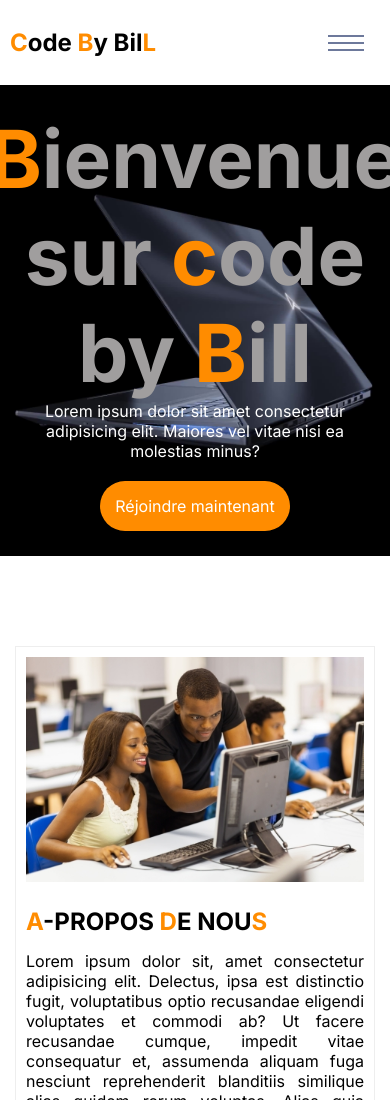
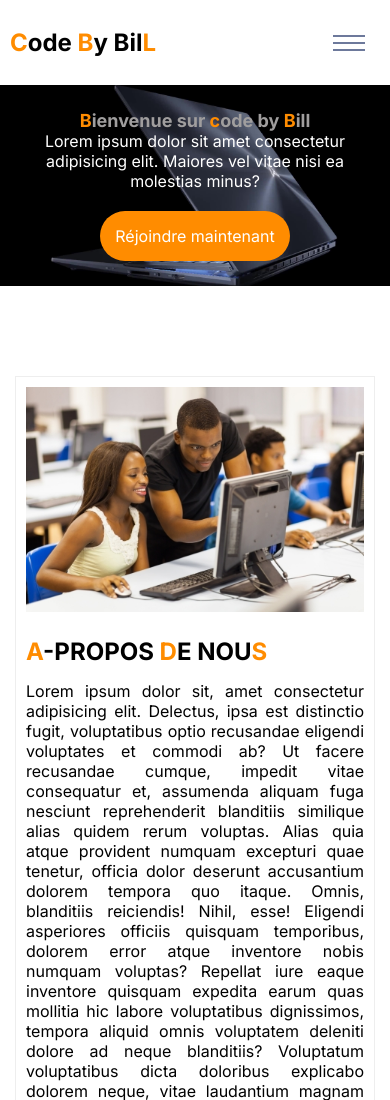
Before and after one commit to Henriprogrammmeurweb/vitre-site-henri, a plain HTML site: page index.html in a window 390 px wide. Shown: the top 1100 px of the page. Drawn offline with Linux system fonts and the light colour scheme.

Commit message:
premier commit

```diff
--- a/style.css
+++ b/style.css
@@ -35,15 +35,15 @@ header nav .burger {
     justify-content: center;
     align-items: center;
     flex-direction: column;
-    width: 38px;
-    height: 38px;
+    width: 33px;
+    height: 33px;
     cursor: pointer;
     /* border: 1px solid cadetblue; */
     position: relative;
     display: none;
 }
 header nav .burger span {
-    width: 36px;
+    width: 32px;
     height: 2px;
     background-color: #6d799b;
 }
@@ -51,7 +51,7 @@ header nav .burger::before {
     content: "";
     position: absolute;
     transform: translateY(7px);
-    width: 36px;
+    width: 32px;
     height: 2px;
     background-color: #6d799b;
 }
@@ -59,7 +59,7 @@ header nav .burger::after {
     content: "";
     position: absolute;
     transform: translateY(-7px);
-    width: 36px;
+    width: 32px;
     height: 2px;
     background-color: #6d799b;
 }
@@ -386,6 +386,9 @@ footer {
         height: auto;
         padding: 25px;
     }
+    .img-background h1{
+        font-size: 18px;
+    }
 }
 
 @media (max-width:850px) {
@@ -420,7 +423,7 @@ footer {
     }
 
     .videos .video {
-        width: 100%;
+        width: 98%;
     }
 
     .videos .video video {
@@ -493,5 +496,6 @@ footer {
     .form-contact .adresse {
         width: 96%;
         padding: 25px;
+        height: auto;
     }
 }
```
